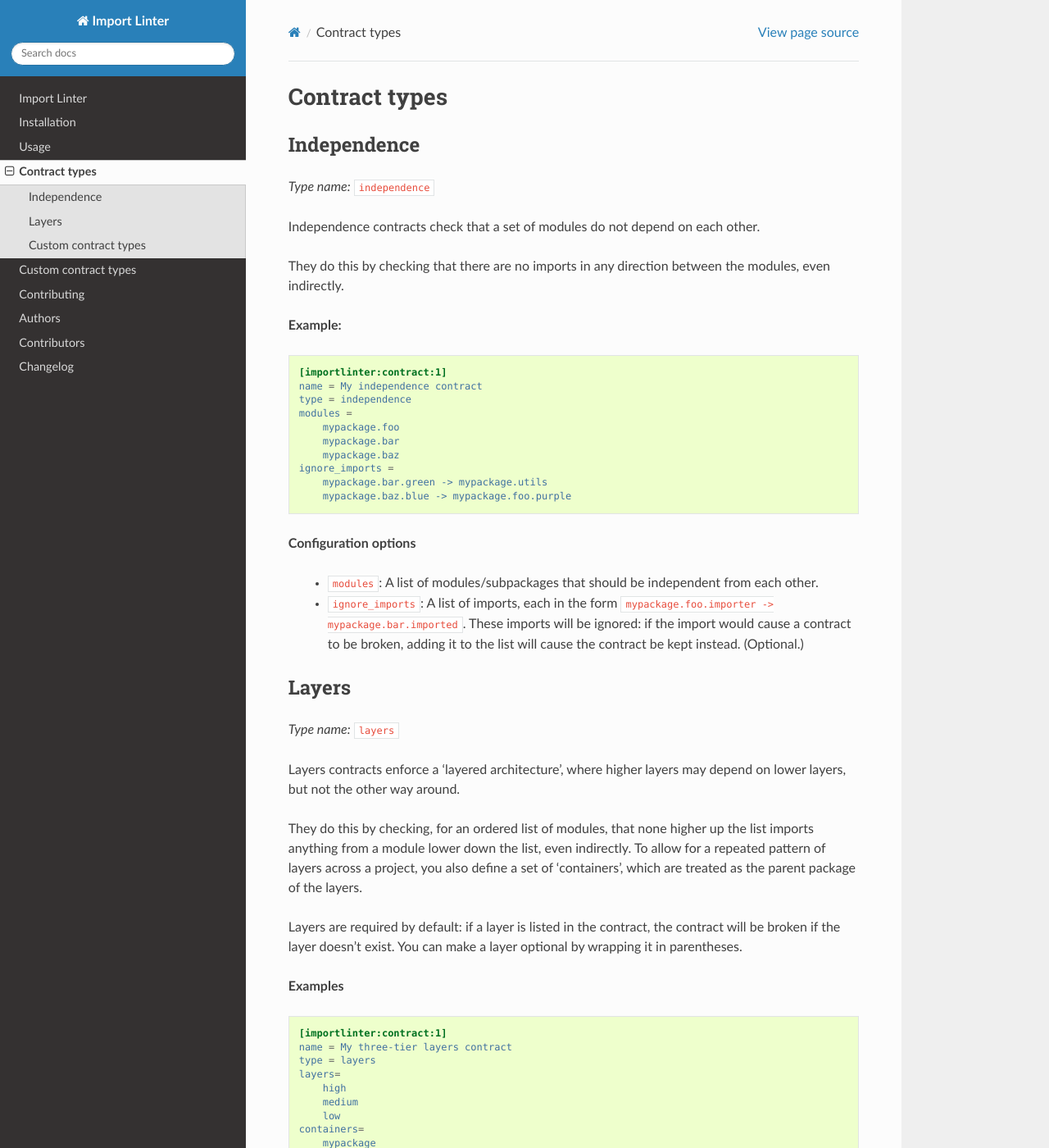
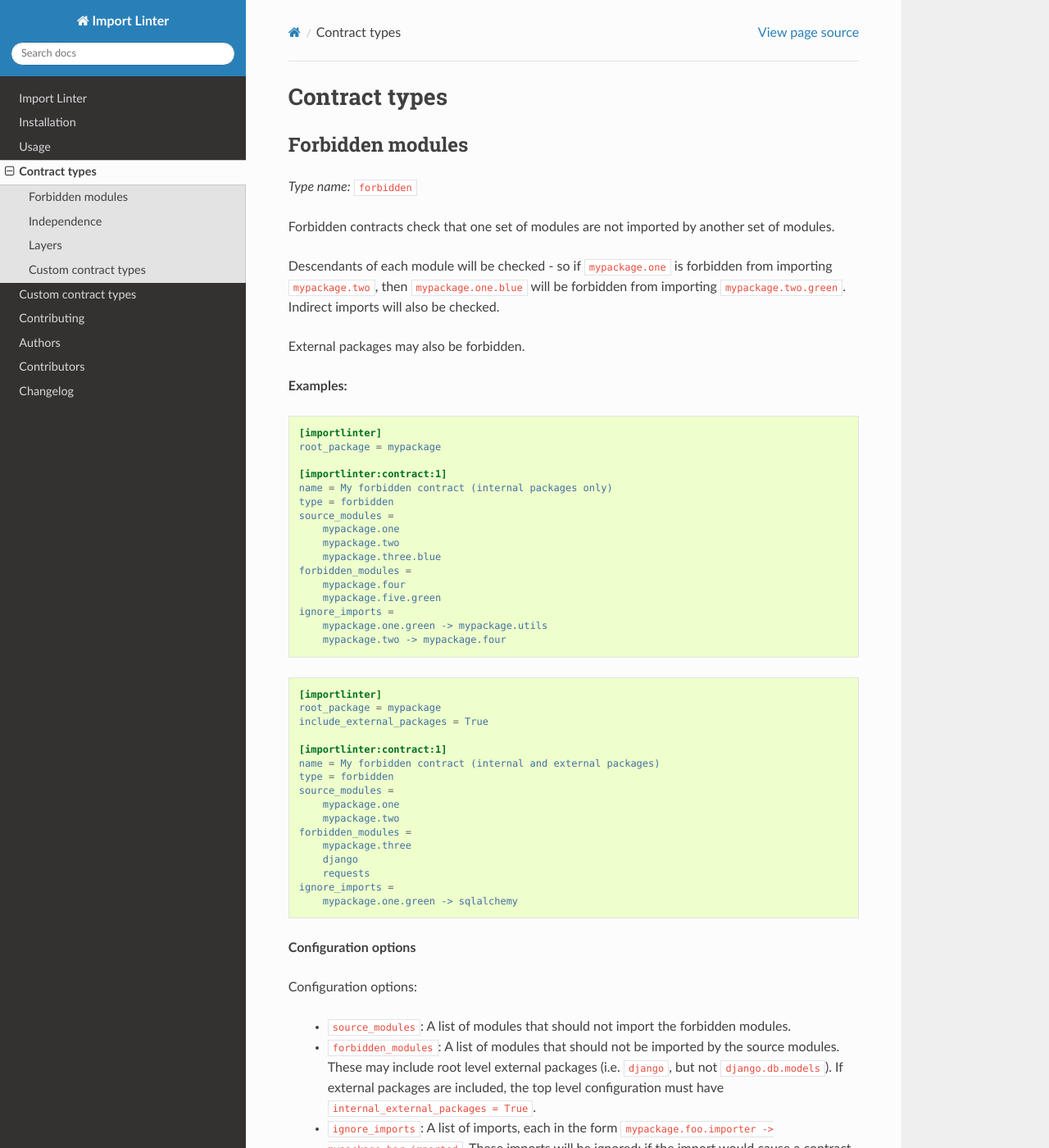
Before and after one commit to seddonym/import-linter, a Sphinx documentation site: the page built from docs/contract_types.rst, in a window 1280 px wide and 1400 px high. Shown: the whole window at 82% size. Built offline with Sphinx 7.4.7 and the Read the Docs theme 2.0.0, drawn with Linux system fonts in a browser that asks for light colours; some of the changed text lies outside the part shown.

Commit message:
Add documentation for Forbidden Contract

```diff
--- a/docs/contract_types.rst
+++ b/docs/contract_types.rst
@@ -1,6 +1,71 @@
 ==============
 Contract types
 ==============
+
+Forbidden modules
+-----------------
+
+*Type name:* ``forbidden``
+
+Forbidden contracts check that one set of modules are not imported by another set of modules.
+
+Descendants of each module will be checked - so if ``mypackage.one`` is forbidden from importing ``mypackage.two``, then
+``mypackage.one.blue`` will be forbidden from importing ``mypackage.two.green``. Indirect imports will also be checked.
+
+External packages may also be forbidden.
+
+**Examples:**
+
+.. code-block:: ini
+
+    [importlinter]
+    root_package = mypackage
+
+    [importlinter:contract:1]
+    name = My forbidden contract (internal packages only)
+    type = forbidden
+    source_modules =
+        mypackage.one
+        mypackage.two
+        mypackage.three.blue
+    forbidden_modules =
+        mypackage.four
+        mypackage.five.green
+    ignore_imports =
+        mypackage.one.green -> mypackage.utils
+        mypackage.two -> mypackage.four
+
+.. code-block:: ini
+
+    [importlinter]
+    root_package = mypackage
+    include_external_packages = True
+
+    [importlinter:contract:1]
+    name = My forbidden contract (internal and external packages)
+    type = forbidden
+    source_modules =
+        mypackage.one
+        mypackage.two
+    forbidden_modules =
+        mypackage.three
+        django
+        requests
+    ignore_imports =
+        mypackage.one.green -> sqlalchemy
+
+**Configuration options**
+
+Configuration options:
+
+    - ``source_modules``:    A list of modules that should not import the forbidden modules.
+    - ``forbidden_modules``: A list of modules that should not be imported by the source modules. These may include
+      root level external packages (i.e. ``django``, but not ``django.db.models``). If external packages are included,
+      the top level configuration must have ``internal_external_packages = True``.
+    - ``ignore_imports``:
+      A list of imports, each in the form ``mypackage.foo.importer -> mypackage.bar.imported``. These imports
+      will be ignored: if the import would cause a contract to be broken, adding it to the list will cause the
+      contract be kept instead. (Optional.)
 
 Independence
 ------------
--- a/docs/usage.rst
+++ b/docs/usage.rst
@@ -33,9 +33,7 @@
   means it is has been installed using pip, or it's in the current directory. (Required.)
 - ``include_external_packages``:
   Whether to include external packages when building the import graph (see `the Grimp build_graph documentation`_ for
-  more details). This is not currently used by any built in contracts, but it could be used by a custom contract type
-  that wanted to enforce rules relating to packages not in the root package (i.e. in the Python standard library, or in
-  third party libraries). (Optional.)
+  more details). Not every contract type uses this. (Optional.)
 
 .. _the Grimp build_graph documentation: https://grimp.readthedocs.io/en/latest/usage.html#grimp.build_graph
 
```
Also changed, not shown: README.rst (+14 -12 lines).
